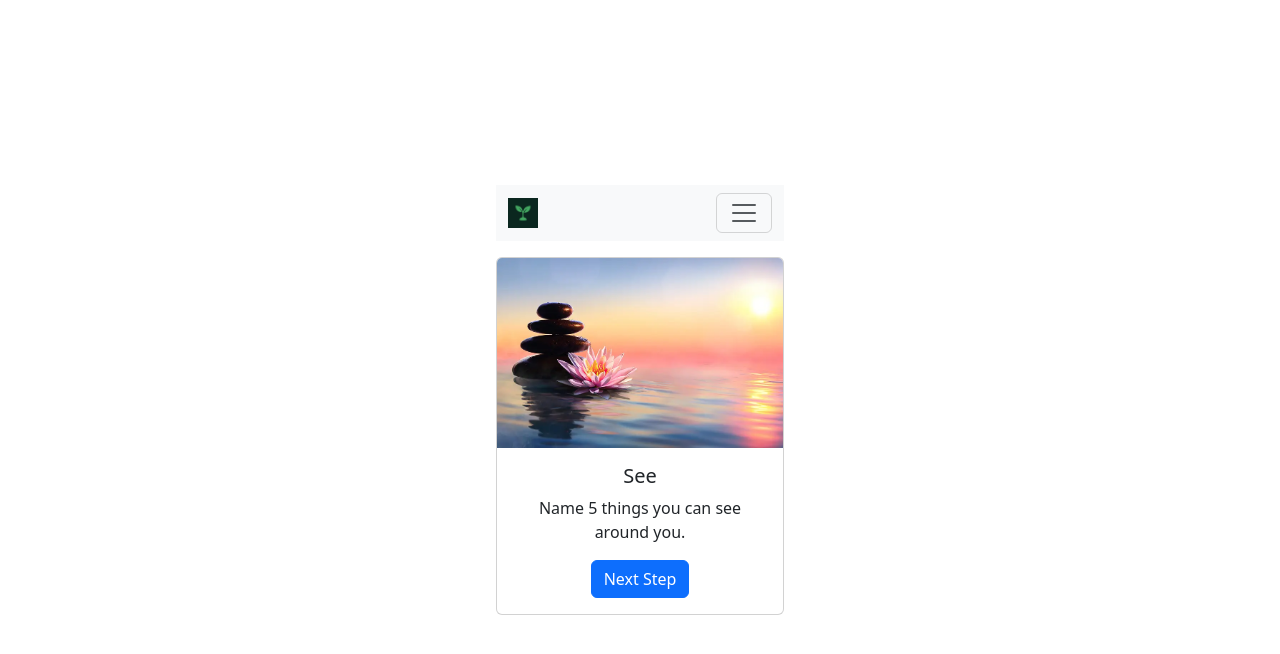
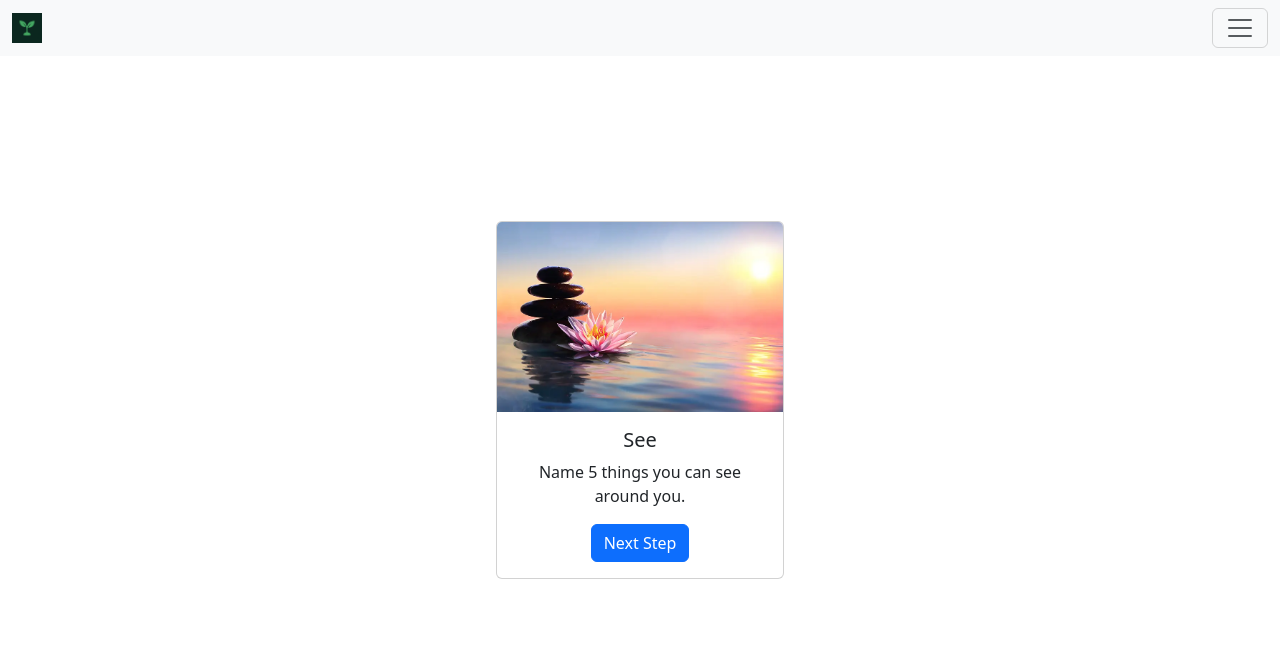
Before and after one commit to jd4rider/grounding, a React (Vite) app: page / in a window 1280 px wide. Shown: the top 654 px of the page. Built offline with nearby package versions, Linux system fonts and the light colour scheme.

Commit message:
another commit a;lsdkf;ljk

```diff
--- a/src/components/Navbar.tsx
+++ b/src/components/Navbar.tsx
@@ -11,7 +11,7 @@ import Image from 'react-bootstrap/Image';
 const NavbarJF = () => (
     <>
     {[false].map((expand) => (
-        <Navbar key={String(expand)} expand={expand} className="bg-body-tertiary mb-3">
+        <Navbar key={String(expand)} expand={expand} className="bg-body-tertiary mb-3" fixed="top" >
           <Container fluid>
             <Navbar.Brand href="#"><Image src='GroundingLogo.png' width="30" height="30" className="d-inline-block align-top" /></Navbar.Brand>
             <Navbar.Toggle aria-controls={`offcanvasNavbar-expand-${expand}`} />
```
